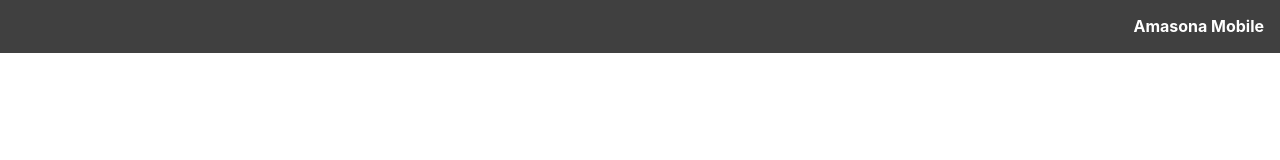
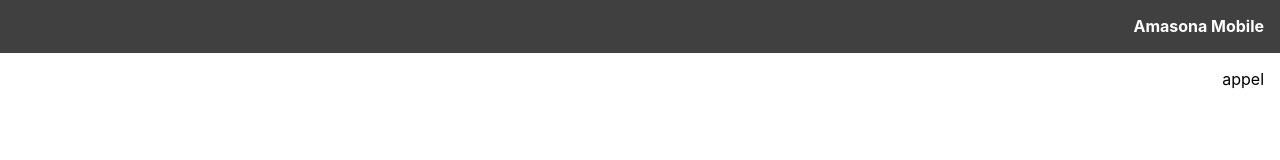
Before and after one commit to ghiyaee/mern--amasonaMobile, a React (Create React App) app in the folder frontend/: page /product/appel in a window 1280 px wide. Before the commit this address had no page. Shown: the top 160 px of the page. Built offline with nearby package versions, Linux system fonts and the light colour scheme.

Commit message:
create router product

```diff
--- a/frontend/src/App.js
+++ b/frontend/src/App.js
@@ -1,16 +1,18 @@
 // import logo from './logo.svg';
 // import './App.css';
-import {BrowserRouter as Router,Routes,Route} from 'react-router-dom'
+import {BrowserRouter as Router,Routes,Route, Link} from 'react-router-dom'
 import HomeScreen from './screens/HomeScreen';
+import Product from './screens/Product';
 const App = () => {
   return (
     <Router>
       <div dir="rtl">
         <header>
-          <a href="/"> Amasona Mobile</a>
+          <Link to="/"> Amasona Mobile</Link>
         </header>
         <main>
           <Routes>
+            <Route path="/product/:brand" element={<Product/>} />
             <Route path="/" element={<HomeScreen />} />
           </Routes>
         </main>
--- a/frontend/src/data.js
+++ b/frontend/src/data.js
@@ -6,7 +6,7 @@ const data = {
       image: '/images/p1.png',
       price: 2000,
       countInStock: 12,
-      brand: 'Appel',
+      brand: 'appel',
       rating: 4.5,
       numberReview: 10,
       descp: 'hight quality',
@@ -17,7 +17,7 @@ const data = {
       image: '/images/p2.png',
       price: 1800,
       countInStock: 10,
-      brand: 'Appel',
+      brand: 'appel',
       rating: 4.0,
       numberReview: 12,
       descp: 'hight quality',
@@ -28,7 +28,7 @@ const data = {
       image: '/images/p3.png',
       price: 1500,
       countInStock: 14,
-      brand: 'Appel',
+      brand: 'appel',
       rating: 4.0,
       numberReview: 7,
       descp: 'hight quality',
@@ -39,7 +39,7 @@ const data = {
       image: './images/p4.png',
       price: 1000,
       countInStock: 5,
-      brand: 'Appel',
+      brand: 'appel',
       rating: 5.0,
       numberReview: 20,
       descp: 'hight quality',
--- a/frontend/src/index.css
+++ b/frontend/src/index.css
@@ -46,6 +46,9 @@ body {
  .product-info{
   padding: 1rem;
  }
+ .product-info a{
+  text-decoration: none;
+ }
  .product-info button{
   padding: .5rem 1rem;
   font-size: 1.5rem;
--- a/frontend/src/screens/HomeScreen.js
+++ b/frontend/src/screens/HomeScreen.js
@@ -1,4 +1,5 @@
-import React from 'react'
+import React from 'react';
+import { Link } from 'react-router-dom';
 import data from '../data';
 function HomeScreen() {
   return (
@@ -7,11 +8,13 @@ function HomeScreen() {
       <div className="products">
         {data.products.map((p) => (
           <div className="product" key={p.name}>
-            <a href="/product">
+            <Link to={`/product/${p.brand}`}>
               <img src={p.image} alt={p.name} />
-            </a>
+            </Link>
             <div className="product-info">
-              <p>{p.name}</p>
+              <Link to={`/product/${p.brand}`}>
+                <p>{p.name}</p>
+              </Link>
               <p>
                 <strong>{p.price}</strong>
                 &nbsp; تومان
@@ -25,4 +28,4 @@ function HomeScreen() {
   );
 }
 
-export default HomeScreen
+export default HomeScreen;
--- /dev/null
+++ b/frontend/src/screens/Product.js
@@ -0,0 +1,9 @@
+import React from 'react';
+import { useParams } from 'react-router-dom';
+function Product() {
+  const param = useParams();
+  const { brand } = param;
+  return <div>{brand}</div>;
+}
+
+export default Product;
```
